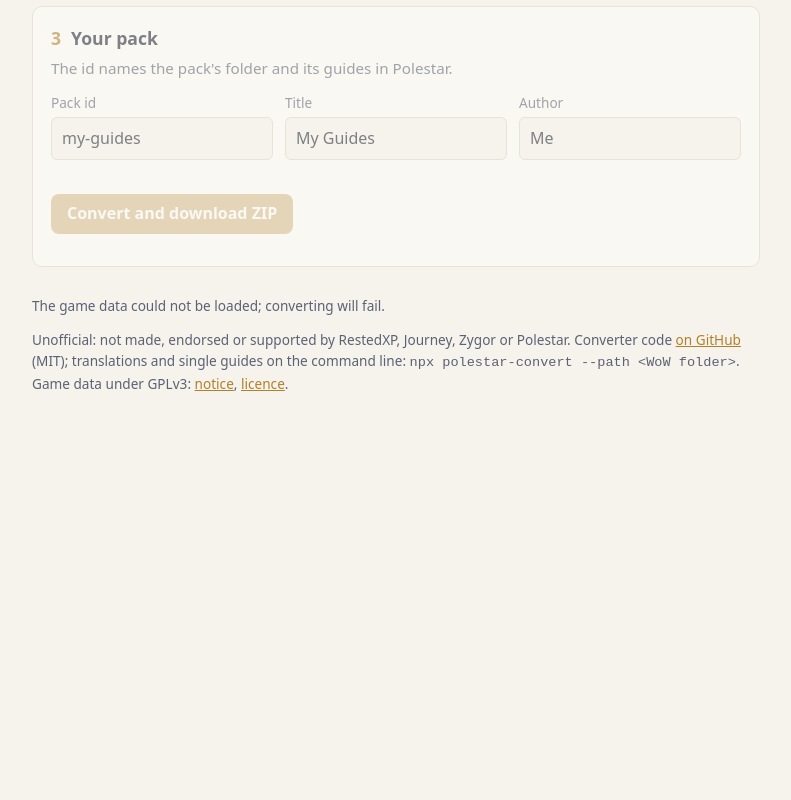
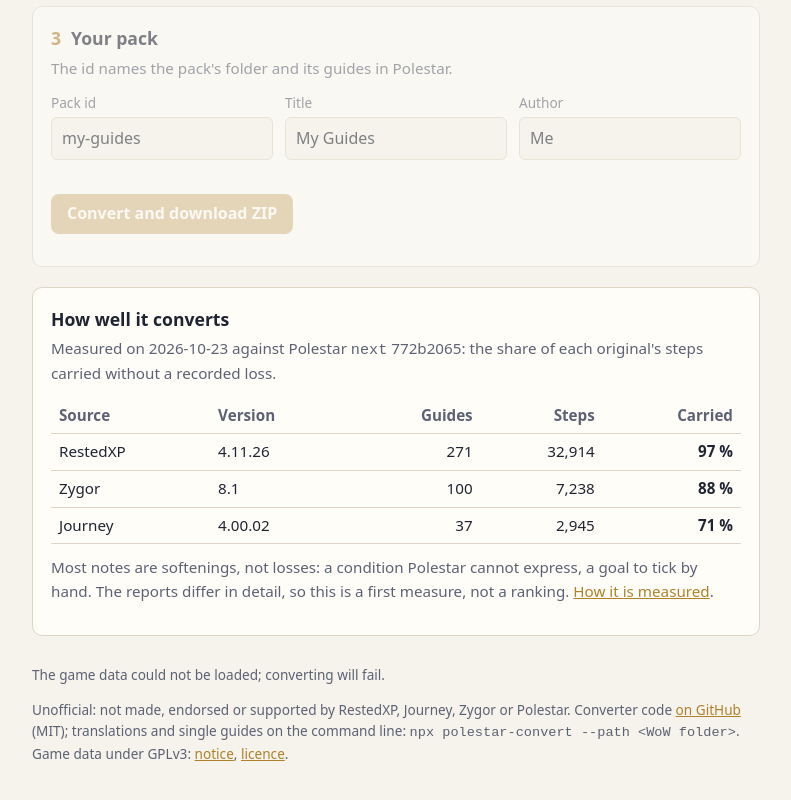
Before and after one commit to aronjanosch/polestar-convert, a website with bundled scripts: page web/index.html in a window 1280 px wide. Shown: the part 1046-1846 px from the top of the page, without its empty margins (244-1035 px from the left). Before the commit the page ends 1518 px from the top, so only its background shows below. Built offline with nearby package versions, Linux system fonts and the light colour scheme.

Commit message:
Coverage: share of each original's steps carried without a recorded loss (RestedXP 97 %, Zygor 88 %, Journey 71 %), in the README and on the page

```diff
--- a/web/index.html
+++ b/web/index.html
@@ -65,6 +65,7 @@
 pre.cmd { margin: 10px 0 0; padding: 10px 12px; overflow-x: auto; background: var(--bg); border: 1px solid var(--line); border-radius: 6px; font: 0.88rem/1.5 ui-monospace, SFMono-Regular, Menlo, monospace; }
 footer { margin-top: 28px; color: var(--muted); font-size: 0.85rem; }
 a { color: var(--accent); }
+@media (max-width: 480px) { .wide { display: none; } th, td { padding: 6px 4px; } }
 .visually-hidden { position: absolute; width: 1px; height: 1px; overflow: hidden; clip: rect(0 0 0 0); }
 </style>
 </head>
@@ -134,6 +135,20 @@
 	pack opens Polestar in your browser.</p>
 </section>
 
+<section id="coverage">
+	<h2>How well it converts</h2>
+	<p>Measured on 2026-10-23 against Polestar <code>next</code> 772b2065: the share of each original's steps carried
+	without a recorded loss.</p>
+	<table><thead><tr><th>Source</th><th class="wide">Version</th><th class="num">Guides</th><th class="num">Steps</th><th class="num">Carried</th></tr></thead><tbody>
+		<tr><td>RestedXP</td><td class="wide">4.11.26</td><td class="num">271</td><td class="num">32,914</td><td class="num"><strong>97 %</strong></td></tr>
+		<tr><td>Zygor</td><td class="wide">8.1</td><td class="num">100</td><td class="num">7,238</td><td class="num"><strong>88 %</strong></td></tr>
+		<tr><td>Journey</td><td class="wide">4.00.02</td><td class="num">37</td><td class="num">2,945</td><td class="num"><strong>71 %</strong></td></tr>
+	</tbody></table>
+	<p style="margin-top:12px">Most notes are softenings, not losses: a condition Polestar cannot express, a goal to tick
+	by hand. The reports differ in detail, so this is a first measure, not a ranking.
+	<a href="https://github.com/aronjanosch/polestar-convert#coverage">How it is measured</a>.</p>
+</section>
+
 <footer>
 	<p id="data-info">Loading data info …</p>
 	<p>Unofficial: not made, endorsed or supported by RestedXP, Journey, Zygor or Polestar. Converter code
```
Also changed, not shown: docs/readme/README.zh-CN.md (+15 -0 lines), README.md.
